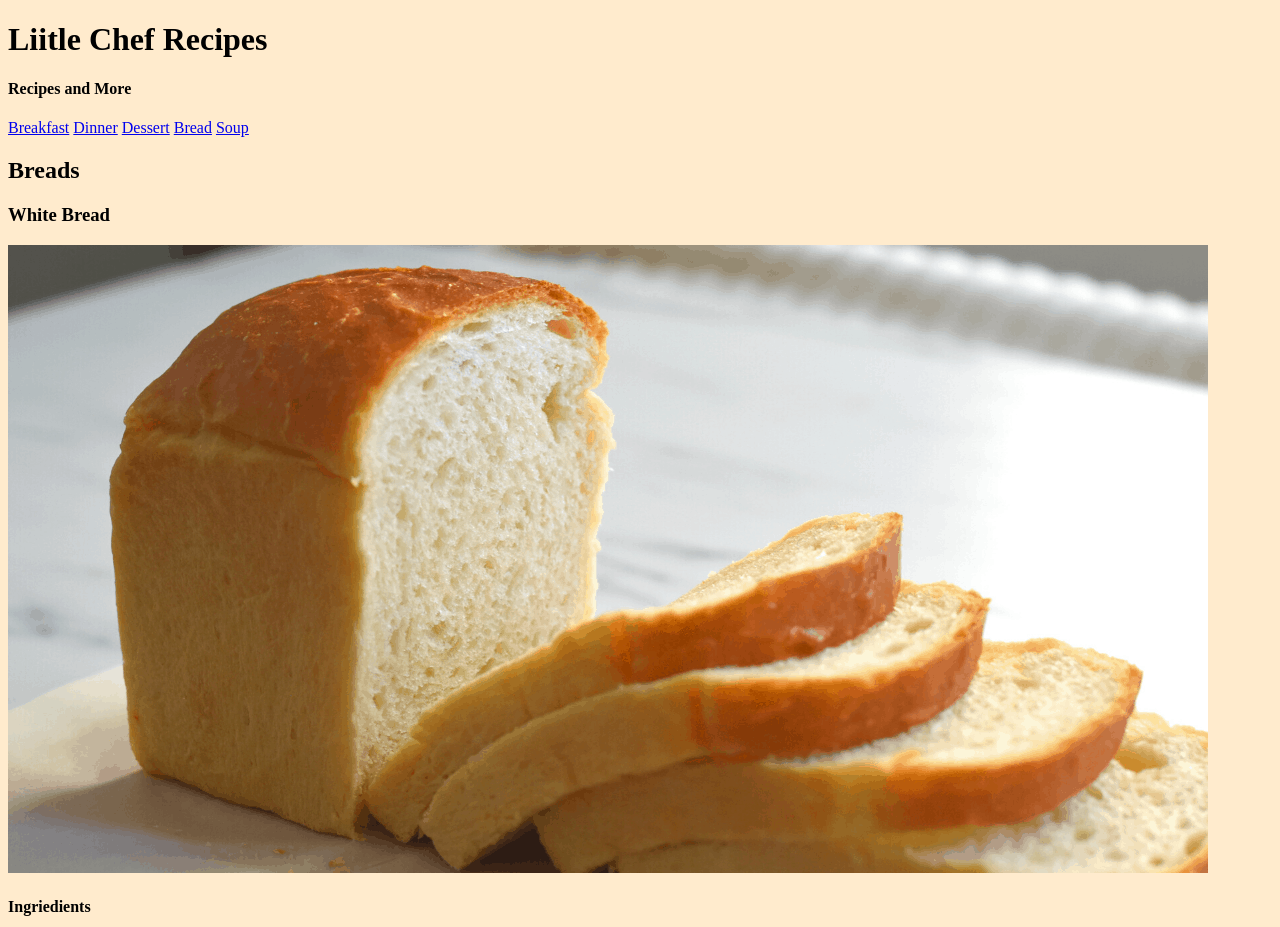
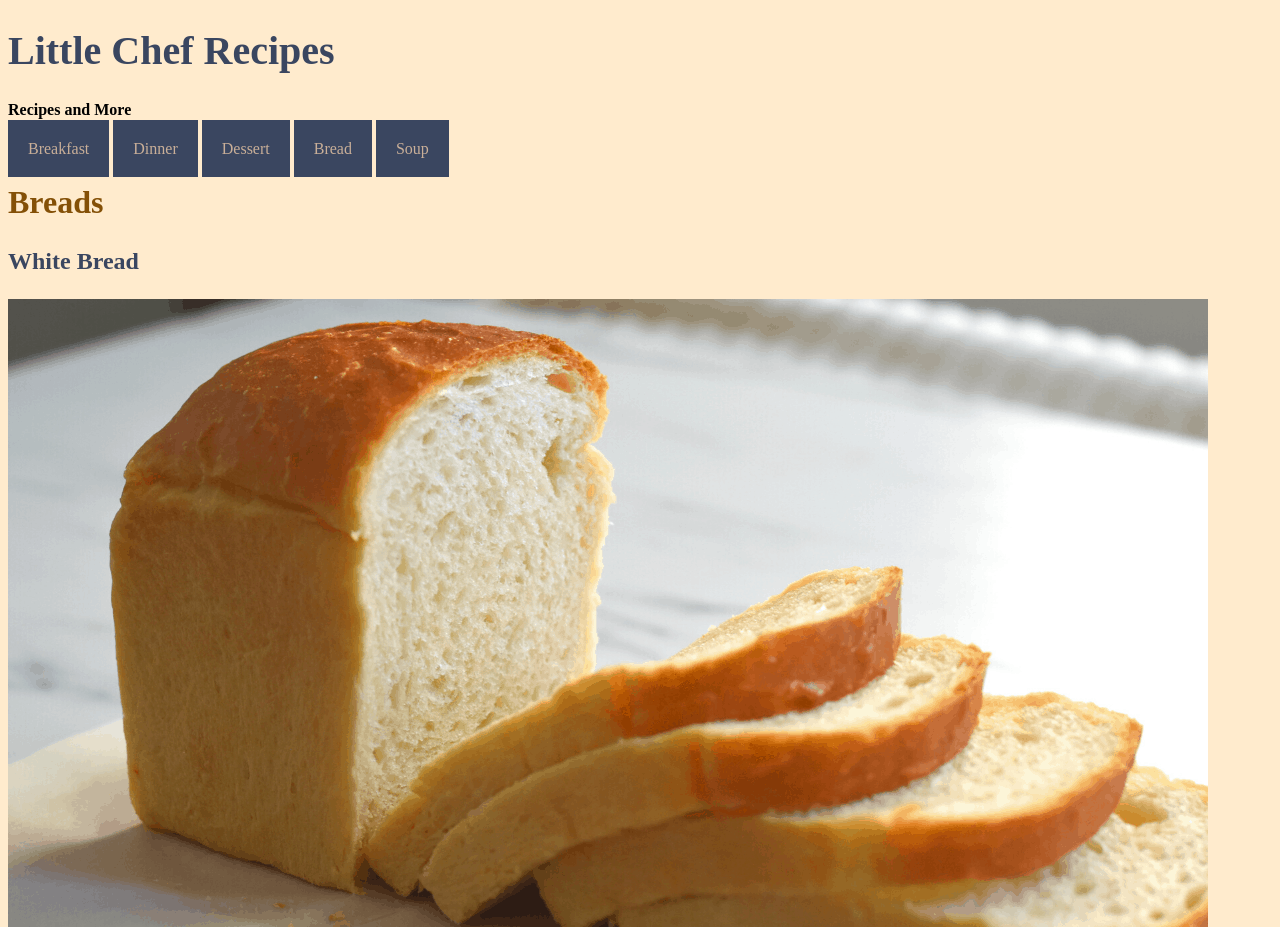
Before and after one commit to kzwade/SiteProject, a plain HTML site: page index.html in a window 1280 px wide. Shown: the top 927 px of the page. Drawn offline with Linux system fonts and the light colour scheme.

Commit message:
updated site logo, css

```diff
--- a/index.html
+++ b/index.html
@@ -2,12 +2,14 @@
 
 <html lang="en" dir="ltr">
     <head>
+
         <meta charset="utf-8">
         <title>Little Chef Recipes</title>
         <link href="resources/css/style.css" rel="stylesheet" type="text/css"/>
+        <link rel="icon" href="resources/images/favicon.ico" type="image/x-icon">
     </head>
     <body>
-    <h1>Liitle Chef Recipes</h1>
+    <h1>Little Chef Recipes</h1>
     <h4>Recipes and More</h4>
     <nav>
         <a href ="#breakfast">Breakfast</a>
@@ -53,7 +55,7 @@
         <li>Cover the bowl with a plastic wrap and then a towel.</li>
         <li>If you are in a hurry, put in a warm place.</li>
         <li>After it has doubled in size, punch it down and form it how you would like to cook it.</li>
-        <li>Let it rise another 40 minutes before baking at 400 degrees in the oven for 20 minutes/.</li>
+        <li>Let it rise another 40 minutes before baking at 400 degrees in the oven for 20 minutes.</li>
     </ol>
 
     <h2 id="soup">Soups</h2>
--- a/resources/css/style.css
+++ b/resources/css/style.css
@@ -3,3 +3,30 @@
     background-color:blanchedalmond;
 
 }
+
+h1 {
+
+    font-size: 2.5rem;
+    color: #3a4660;
+    font-weight: 600;
+}
+
+h2{
+
+    font-size: 2rem;
+    color: #845007;
+}
+
+h3 {
+
+    font-size: 1.5rem;
+    color: #3a4660;
+}
+
+a {
+
+    background-color: #3a4660;
+    color: #c9af98;
+    text-decoration: none;
+    padding: 20px;
+}
```
Also changed, not shown: resources/images/favicon.ico (added).
